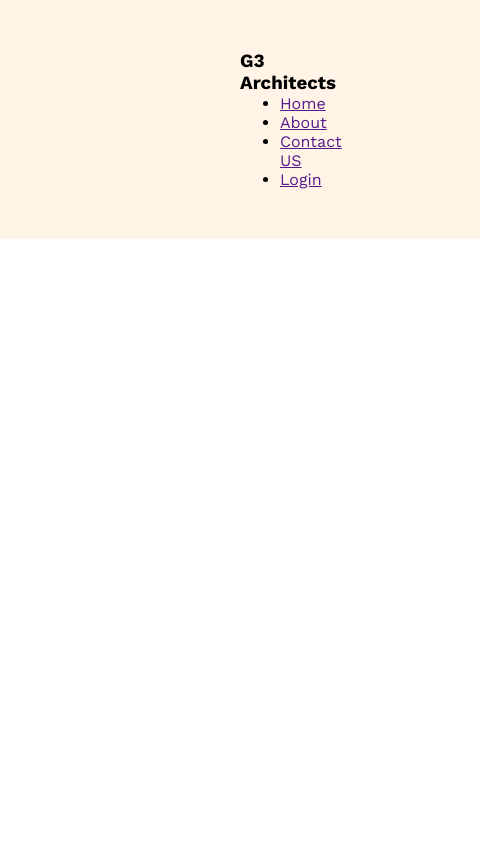
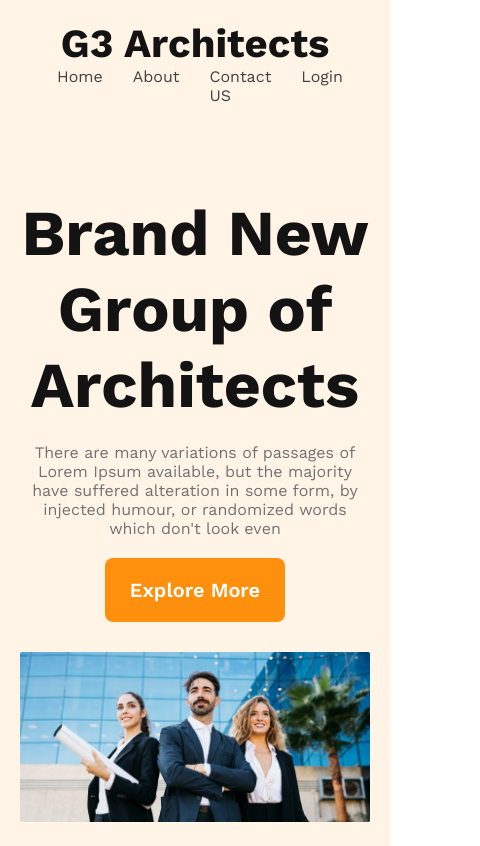
Before and after one commit to sadiaafrin67/g3-architects, a plain HTML site: page index.html in a window 390 px wide. Shown: the whole page, 480 px wide, since content can reach past the window. Drawn offline with nearby package versions, Linux system fonts and the light colour scheme.

Commit message:
add small device responsive

```diff
--- a/index.css
+++ b/index.css
@@ -8,4 +8,74 @@ header {
     background: rgba(255, 144, 14, 0.10);
     padding: 50px 240px;
 
+
 }
+nav{
+    display: flex;
+    justify-content: space-between;
+    align-items: center;
+}
+  nav >ul{
+    display: flex;
+  }
+  ul > li{
+    list-style: none;
+    margin-right: 30px;
+    font-weight: 500;
+    font-size: 1rem;
+  }
+  li > a{
+    text-decoration: none;
+    color:#424242 ;
+  }
+  .nav-title{
+    color:  #131313;
+font-size: 2.5rem;
+font-weight: 700;
+
+  }
+  .banner{
+    max-width: 800px;
+    text-align: center;
+    margin-top: 90px;
+    margin-right: auto;
+    margin-left: auto;
+
+  }
+  .title{
+    color: #131313;
+    font-size: 64px;
+    font-weight: 700;
+    margin-bottom: 20px;
+  }
+  .detail{
+    color:  #727272;
+    font-size: 16px;
+    font-weight: 400;
+    margin-bottom: 20px;
+  }
+  .btn-primary{
+    border-radius: 8px;
+    background: #FF900E;
+    border: none;
+    color: #FFF;
+    text-align: center;
+    font-size: 1.25rem;
+    font-weight: 600;
+    padding: 20px 25px;
+    cursor: pointer;
+  }
+  .banner-img{
+    margin-top: 30px;
+    width: 100%;
+  }
+
+
+  @media screen and (max-width: 576px) {
+    header{
+        padding: 20px;
+    }
+   nav{
+    flex-direction: column;
+   }
+  }
--- a/index.html
+++ b/index.html
@@ -12,7 +12,7 @@
 <body>
     <header>
 <nav>
-    <h3>G3 Architects</h3>
+    <h3 class="nav-title">G3 Architects</h3>
     <ul>
        <li><a href="">Home</a></li>
        <li><a href="">About</a></li>
@@ -20,6 +20,16 @@
        <li><a href="">Login</a></li>
     </ul>
 </nav>
+<div class="banner">
+<h1 class="title">Brand New
+    Group of Architects
+    </h1>
+    <p class="detail">There are many variations of passages of Lorem Ipsum available, but the majority have suffered alteration in some form, by injected humour, or randomized words which don't look even</p>
+<button class="btn-primary">Explore More</button>
+</div>
+
+    <img class="banner-img" src="./images/banner.png" alt="" srcset="">
+
     </header>
 
     <main>
```
